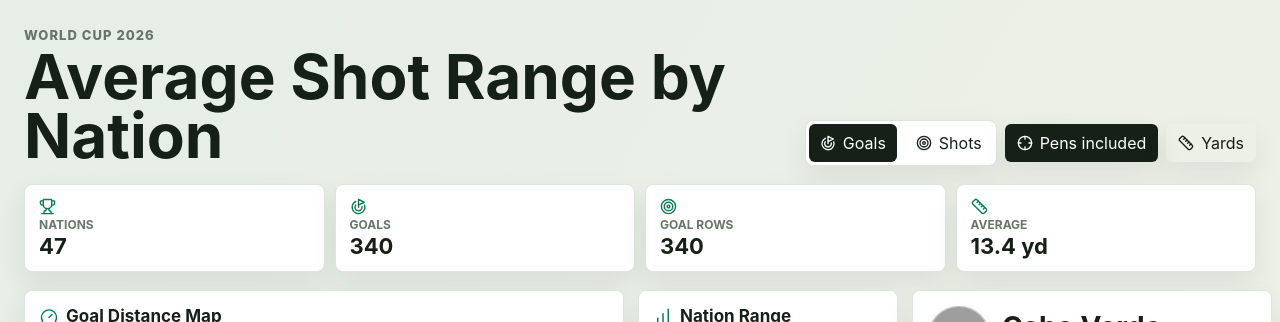
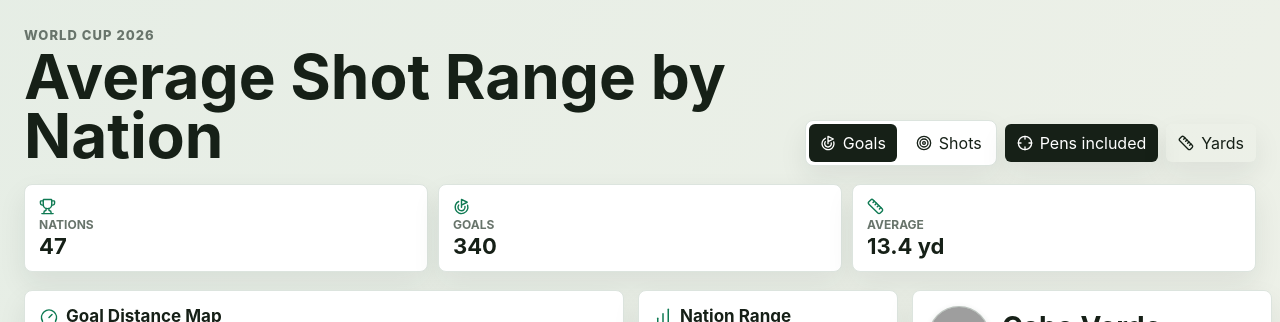
Before and after one commit to Gursimran101/world-cup-2026-shot-ranges, a React (Vite) app: page / in a window 1280 px wide. Shown: the top 322 px of the page. Built offline with nearby package versions, Linux system fonts and the light colour scheme; grey boxes are pictures that could not be loaded.

Commit message:
Tighten flag hit targets

```diff
--- a/src/App.css
+++ b/src/App.css
@@ -84,7 +84,7 @@
   max-width: 1500px;
   margin: 0 auto 18px;
   display: grid;
-  grid-template-columns: repeat(4, minmax(0, 1fr));
+  grid-template-columns: repeat(3, minmax(0, 1fr));
   gap: 10px;
 }
 
--- a/src/App.tsx
+++ b/src/App.tsx
@@ -301,7 +301,7 @@
               <clipPath id={clipId}>
                 <circle r={radius} />
               </clipPath>
-              <circle className="hit-area" r={radius + 2.6} />
+              <circle className="hit-area" r={radius} />
               <image
                 className="marker-flag"
                 href={flagUrl}
@@ -534,7 +534,6 @@
       <section className="summary-strip" aria-label="Tournament summary">
         <StatTile icon={<Trophy size={17} />} label="Nations" value={String(nationStats.length)} />
         <StatTile icon={<Goal size={17} />} label="Goals" value={String(goals.length)} />
-        <StatTile icon={<Target size={17} />} label={mode === 'goals' ? 'Goal Rows' : 'Shot Rows'} value={String(filteredShots.length)} />
         <StatTile icon={<Ruler size={17} />} label="Average" value={formatDistance(avgDistance, unit)} />
       </section>
 
```
